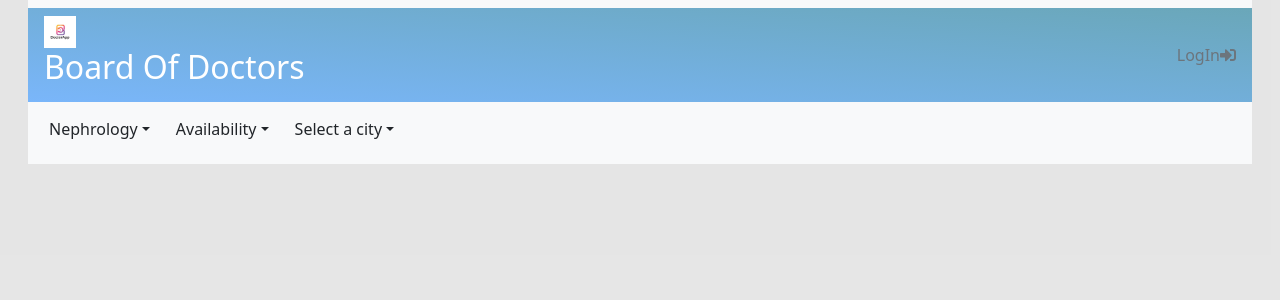
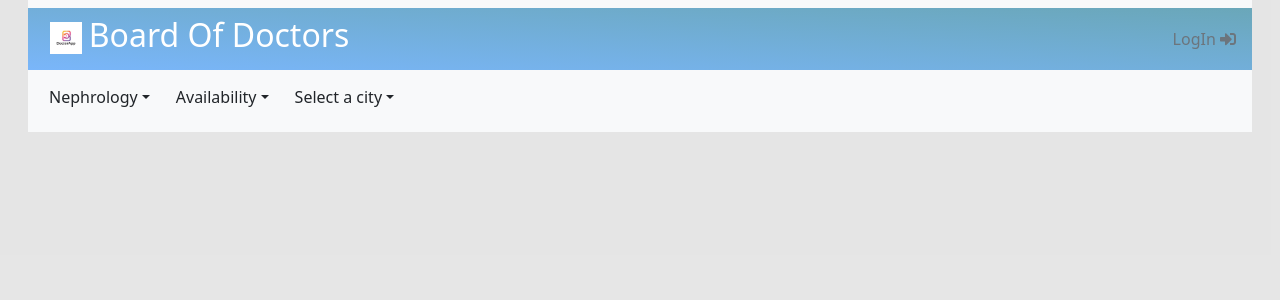
Before and after one commit to Hitesh-Saha/TechVariable, a React (Create React App) app in the folder frontend/: page / in a window 1280 px wide. Shown: the top 300 px of the page. Built offline with nearby package versions, Linux system fonts and the light colour scheme.

Commit message:
Update Dropdown.js

```diff
--- a/frontend/src/components/Dropdown.js
+++ b/frontend/src/components/Dropdown.js
@@ -6,7 +6,7 @@ export default function Dropdown({update}){
     const [available, setAvailable] = useState("Availability");
     const [city, setCity] = useState("Select a city");
 
-    const fetchApi = async (key, key2) => {
+    const fetchApi = async (key,key2) => {
         const response = await fetch ("/api/");
         const res = await response.json();
 
@@ -41,13 +41,13 @@ export default function Dropdown({update}){
     return (
         <div className="bg-light mx-3 navbar">
             <div className="container-fluid brand px-3 py-2">
-                <div>
-                    <span><img src="./assets/logo.jpg" style={{height: "2rem", width: "2rem"}} alt="error loading"/></span>
+                <div className="logo">
+                    <img src="./assets/logo.jpg" style={{height: "2rem", width: "2rem"}} alt="error loading"/>
                     <h2>Board of doctors</h2>
                 </div>
                 <ul className="navbar-nav mr-auto">
                     <li className="nav-item">
-                        <a className="nav-link disabled" href="#">LogIn<span><i className="fas fa-sign-in-alt"></i></span></a>
+                        <a className="nav-link disabled" href="#">LogIn&nbsp;<span><i className="fas fa-sign-in-alt"></i></span></a>
                     </li>
                 </ul>
             </div>
```
